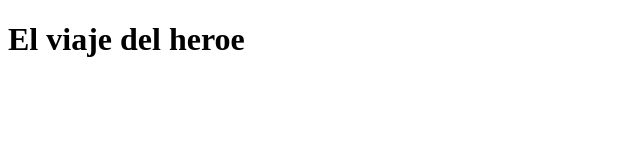
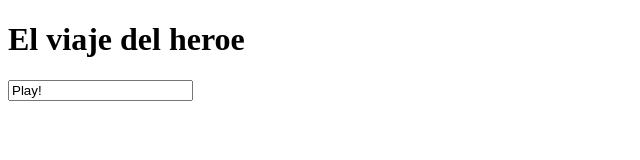
Before and after one commit to DesireeDP/2d-minigame, a plain HTML site: page index.html in a window 1280 px wide. Shown: the whole page, without its empty margins (0-640 px from the left). Drawn offline with Linux system fonts and the light colour scheme.

Commit message:
Added start button

```diff
--- a/index.html
+++ b/index.html
@@ -9,6 +9,7 @@
 <body>
     <div id="menu">
         <h1>El viaje del heroe</h1>
+        <input value="Play!">
     </div>
     <main>
 
```
